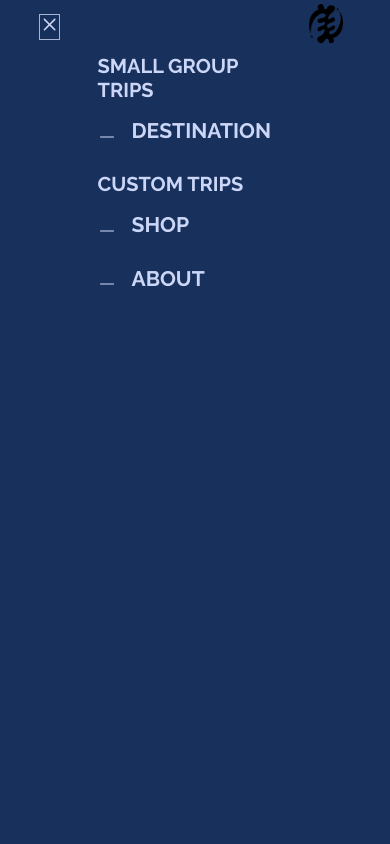
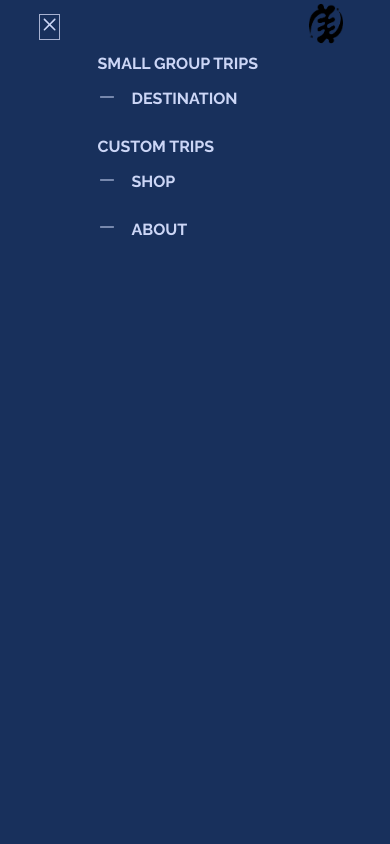
Before and after one commit to Baah-Danso-Kenneth/Next-Onyx-tour, a Next.js app: page /About/Team in a window 390 px wide. Both pictures are taken after a click on the icon 49 px from the left and 24 px from the top of the page. Shown: the top 844 px of the page. Built offline with nearby package versions, Linux system fonts and the light colour scheme.

Commit message:
nav-tablet and drown fix

```diff
--- a/src/components/DropDown.tsx
+++ b/src/components/DropDown.tsx
@@ -70,15 +70,15 @@ export const TabletNav=()=>{
 
                <div className="tablet-nav-destination">
                       <div className="icons">
-                        {toggleDestination ? <TfiPlus onClick={()=>setToggleDestination(false)}/> : <TfiMinus onClick={()=>setToggleDestination(true)}/>}
+                        {toggleDestination ? <TfiPlus  className='icon'onClick={()=>setToggleDestination(false)}/> : <TfiMinus  className='icon'onClick={()=>setToggleDestination(true)}/>}
                         <h3>destination</h3>
                       </div>
                       {toggleDestination && (
                        <ul>
-                        <li>volta region</li>
-                        <li>eastern region</li>
-                        <li>Kente movement</li>
-                        <li>2024+ 2025 calender</li>
+                        <Link href="#" className='header-title'>volta region</Link>
+                        <Link href="#" className='header-title'>eastern region</Link>
+                        <Link href="#" className='header-title'>Kente movement</Link>
+                        <Link href="#" className='header-title'>2024+ 2025 calender</Link>
                       </ul>
 
                       )}
@@ -90,13 +90,13 @@ export const TabletNav=()=>{
 
                 <div className="tablet-nav-shop">
                       <div className="icons">
-                        {toggleshop ? <TfiPlus onClick={()=>setToggleShop(false)}/> : <TfiMinus onClick={()=>setToggleShop(true)}/>}
+                        {toggleshop ? <TfiPlus className='icon' onClick={()=>setToggleShop(false)}/> : <TfiMinus className='icon'onClick={()=>setToggleShop(true)} />}
                         <h3>shop</h3>
                       </div>
                       {toggleshop && (
                        <ul>
-                        <li>Lorem, ipsum.</li>
-                        <li>Lorem, ipsum.</li>
+                        <Link href="#" className='header-title'>Lorem, ipsum.</Link>
+                        <Link href="#" className='header-title'>Lorem, ipsum.</Link>
                       </ul>
 
                       )}
@@ -104,14 +104,14 @@ export const TabletNav=()=>{
 
               <div className="tablet-nav-about">
                       <div className="icons">
-                        {toggleAbout ? <TfiPlus onClick={()=>setToggleAbout(false)}/> : <TfiMinus onClick={()=>setToggleAbout(true)}/>}
+                        {toggleAbout ? <TfiPlus className='icon' onClick={()=>setToggleAbout(false)}/> : <TfiMinus className='icon' onClick={()=>setToggleAbout(true)}/>}
                         <h3>About</h3>
                       </div>
                       {toggleAbout && (
                        <ul>
-                        <li>our story</li>
-                        <li>faqs</li>
-                        <li>teams</li>
+                        <Link href="About/OurStory" className='header-title'>our story</Link>
+                        <Link href="About/TalkToUs" className='header-title'>faqs</Link>
+                        <Link href="About/Team" className='header-title'>teams</Link>
                       </ul>
                       )}
 
--- a/src/scss/components/_app.scss
+++ b/src/scss/components/_app.scss
@@ -30,9 +30,7 @@
 
 
     @media screen and (max-width:780px){
-      grid-template-rows: 80px auto auto auto;
-
-    }
+      grid-template-rows: 80px auto auto auto;}
 
     @media screen and (max-width:480px){
         grid-template-rows: 50px auto auto auto;
@@ -42,8 +40,5 @@
 
 .nav-bar.shrink-head{
     height: 60px;
-
-    @media screen and (max-width:780px){
-
-    }
+    width: 0%;
 }
--- a/src/scss/components/_drop-down.scss
+++ b/src/scss/components/_drop-down.scss
@@ -107,31 +107,212 @@
 
       ul{
         transform: translateX(2rem);
-        >li{
-          text-decoration: none;
-          list-style: none;
-          margin-bottom: 0.5rem;
-          font-size: 18px;
-          text-transform: uppercase;
-          font-family: var(--slug_way);
-          color: var(--light-slate);
+        display: flex;
+        flex-flow: column;
+        .header-title{
+        text-decoration: none;
+        color: var(--light-slate);
+        font-weight: 500;
+        text-transform: uppercase;
+        font-size: 20px;
+        font-family: var(--slug_way);
+        margin-bottom: 0.8rem;
         }
       }
     }
 
     .tablet-nav-custom-trips{
-      @extend .tablet-nav-small-group-trips;
+      >h3{
+        font-size: 20px;
+        color: var(--light-slate);
+        font-family: var(--slug_way);
+        text-transform: uppercase;
+      }
+      margin-bottom: 1rem;
+    }
+
+    .tablet-nav-shop{
+        .icons{
+        display: flex;
+        align-items: center;
+        gap: 1rem;
+        color: var(--light-slate);
+        font-size: 18px;
+        >h3{
+          text-transform: uppercase;
+          font-family: var(--slug_way);
+          margin-bottom: 0.8rem;
+        }
+      }
+      margin-bottom: 1rem;
+
+      ul{
+        transform: translateX(2rem);
+        display: flex;
+        flex-flow: column;
+        .header-title{
+        text-decoration: none;
+        color: var(--light-slate);
+        font-weight: 500;
+        text-transform: uppercase;
+        font-size: 20px;
+        font-family: var(--slug_way);
+        margin-bottom: 0.8rem;
+        }
+      }
+    }
+
+    .tablet-nav-about{
+        .icons{
+        display: flex;
+        align-items: center;
+        gap: 1rem;
+        color: var(--light-slate);
+        font-size: 18px;
+        >h3{
+          text-transform: uppercase;
+          font-family: var(--slug_way);
+          margin-bottom: 0.8rem;
+        }
+      }
+      margin-bottom: 1rem;
+
+      ul{
+        transform: translateX(2rem);
+        display: flex;
+        flex-flow: column;
+        .header-title{
+        text-decoration: none;
+        color: var(--light-slate);
+        font-weight: 500;
+        text-transform: uppercase;
+        font-size: 20px;
+        font-family: var(--slug_way);
+        margin-bottom: 0.8rem;
+        }
+      }
+    }
+  }
+}
+
+@media screen and (max-width:480px){
+  &-elements{
+    .icons{
+      font-size: 15px;
+      .icon{
+        transform: translateY(-0.5rem);
+      }
 
     }
 
-    .tablet-nav-shop{
-      @extend .tablet-nav-destination
+    .tablet-nav-small-group-trips{
+      h3{
+        font-size: 1rem;
+      }
     }
 
-    .tablet-nav-about{
-      @extend .tablet-nav-destination
+    .tablet-nav-custom-trips{
+      h3{
+        font-size: 1rem;
+      }
     }
+   .tablet-nav-destination{
+     h3{
+       font-size: 1rem;
+     }
+
+     ul{
+      .header-title{
+        font-size: 1rem;
+      }
+     }
+   }
+
+   .tablet-nav-about{
+         h3{
+       font-size: 1rem;
+     }
+
+     ul{
+      .header-title{
+        font-size: 1rem;
+      }
+     }
+   }
+
+   .tablet-nav-shop{
+             h3{
+       font-size: 1rem;
+     }
+
+     ul{
+      .header-title{
+        font-size: 1rem;
+      }
+     }
+   }
   }
+}
 
+
+@media screen and (max-width:380px){
+  &-elements{
+    .icons{
+      font-size: 13px;
+      .icon{
+        transform: translateY(-0.5rem);
+      }
+
+    }
+
+    .tablet-nav-small-group-trips{
+      h3{
+        font-size: 0.8rem;
+        white-space: nowrap;
+      }
+    }
+
+    .tablet-nav-custom-trips{
+      h3{
+        font-size: 0.8rem;
+        white-space: nowrap;
+      }
+    }
+   .tablet-nav-destination{
+     h3{
+       font-size: 0.8rem;
+     }
+
+     ul{
+      .header-title{
+        font-size: 0.8rem;
+      }
+     }
+   }
+
+   .tablet-nav-about{
+         h3{
+       font-size: 0.8rem;
+     }
+
+     ul{
+      .header-title{
+        font-size: 0.8rem;
+      }
+     }
+   }
+
+   .tablet-nav-shop{
+             h3{
+       font-size: 0.8rem;
+     }
+
+     ul{
+      .header-title{
+        font-size: 0.8rem;
+      }
+     }
+   }
+  }
 }
 }
```
